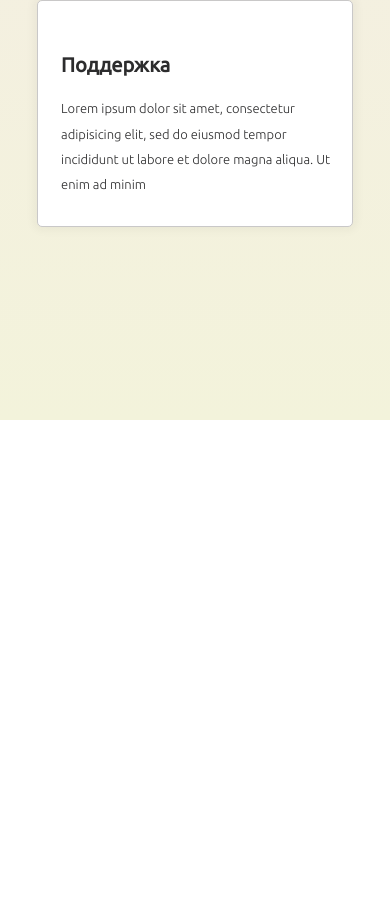
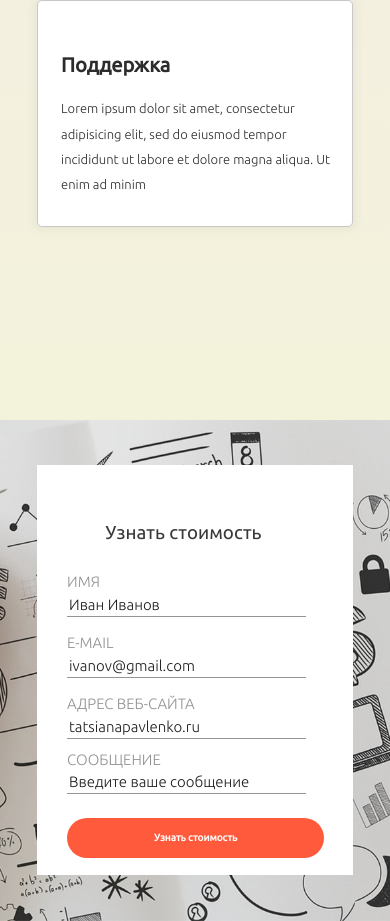
Before and after one commit to Neages/diploma, a website: page index.html in a window 390 px wide. Shown: the part 3492-4413 px from the top of the page. Before the commit the page ends 3932 px from the top, so only its background shows below. Drawn offline with nearby package versions, Linux system fonts and the light colour scheme.

Commit message:
feat: add price section

```diff
--- a/index.html
+++ b/index.html
@@ -206,6 +206,34 @@
       <!-- /.service__content -->
     </section>
 
+    <section class="price">
+      <div class="container-relative">
+        <div class="price__content">
+          <h3 class="price__title">Узнать стоимость</h3>
+          <form action="#" class="form price__form">
+            <div class="input-group price__input-group">
+              <label for="" class="label price__label">имя</label>
+              <input type="text" class="input price__input" placeholder="Иван Иванов">
+            </div>
+            <div class="input-group price__input-group">
+              <label for="" class="label price__label">e-mail</label>
+              <input type="text" class="input price__input" placeholder="ivanov@gmail.com">
+            </div>
+            <div class="input-group price__input-group">
+              <label for="" class="label price__label">адрес веб-сайта</label>
+              <input type="text" class="input price__input" placeholder="tatsianapavlenko.ru">
+            </div>
+            <div class="input-group price__input-group">
+              <label for="" class="label price__label">сообщение</label>
+              <input type="textarea" class="input price__input" placeholder="Введите ваше сообщение">
+            </div>
+            <button class="button price__button button--red">Узнать стоимость</button>
+          </form>
+        </div>
+        <div class="price__image"><img src="img/price-image.png" alt=""></div>
+      </div>
+    </section>
+
   </main>
   <script
   src="https://code.jquery.com/jquery-3.4.1.min.js"
--- a/sass/_grid.sass
+++ b/sass/_grid.sass
@@ -1,3 +1,7 @@
 .container
   width: 1170px
   margin: auto
+.container-relative
+  position: relative
+  width: 1170px
+  margin: auto
--- a/sass/_interface.sass
+++ b/sass/_interface.sass
@@ -31,3 +31,21 @@ button
     font-weight: 400
     line-height: 22px
     max-width: 50rem
+.label
+  color: #939292
+  font-size: 1.125rem
+  font-weight: 300
+  line-height: 18.72px
+  text-transform: uppercase
+.input
+  border: none
+  border-bottom: 1px solid #939497
+.input-group
+  display: flex
+  flex-direction: column
+input
+  &::placeholder
+    color: #1e1e1e
+    font-size: 18px
+    font-weight: 300
+    line-height: 35px
--- a/sass/_media.sass
+++ b/sass/_media.sass
@@ -9,7 +9,7 @@
   .header
     background-position: top left, 84% 16rem
     background-size: 47%, 41%
-  .container
+  .container, .container-relative
     max-width: 90%
   .header-social__links
     margin-left: 1rem
@@ -20,7 +20,21 @@
 @media ( max-width:1190px  )
   html
     font-size: 14px
+  .price
+    &__image
+      right: 0
+      width: 35rem
+  .service
+    margin-bottom: 12rem
 @media ( max-width:991px  )
+  .price
+    &__image
+      display: none
+    &__content
+      margin: auto
+      width: 75%
+  .service
+    margin-bottom: 0
   html
     font-size: 12px
   .button--red
@@ -62,6 +76,11 @@
         font-size: 1.5rem
       &-subtitle
         font-size: 1.2rem
+  .price
+    &__content
+      height: 40rem
+    &__input
+      height: 2rem
 @media ( max-width:900px  )
   .service
 
@@ -75,6 +94,7 @@
       margin-left: 0
       &:last-of-type
         margin: auto
+
 @media ( max-width:780px  )
   body.lock
     overflow: hidden
@@ -223,6 +243,16 @@
         font-size: 2rem
       &-subtitle
         font-size: 1.3rem
+  .price
+    &__content
+      width: 90%
+      height: 41rem
+    &__label
+      font-size: 1.5rem
+    &__input
+      height: 2rem
+      &::placeholder
+        font-size: 1.5rem
 @media ( max-width:490px  )
   .about
     &__blocks
@@ -231,6 +261,10 @@
       align-items: start
     &__block
       flex-direction: row
+  .price
+    &__button
+      margin-left: 0
+      width: 90%
 @media ( max-width:415px  )
   .service
     height: 160rem
@@ -249,7 +283,14 @@
     font-size: 1.7rem
   .service
     height: 170rem
-
+  .price
+    &__content
+      width: 100%
+      margin: 0
 @media ( max-width:319px  )
   .service
     height: 180rem
+    overflow: auto
+  .price
+    &__content
+      height: 43rem
--- a/sass/style.sass
+++ b/sass/style.sass
@@ -8,4 +8,5 @@
 @import 'templates/video'
 @import 'templates/features'
 @import 'templates/service'
+@import 'templates/price'
 @import 'media'
--- /dev/null
+++ b/sass/templates/_price.sass
@@ -0,0 +1,44 @@
+.price
+  position: relative
+  padding-top: 4.5rem
+  padding-bottom: 4.625rem
+  display: flex
+  background: url('../img/price-bg.jpg') no-repeat center/cover
+  &__title
+    margin-top: 0
+    padding-right: 5.3125rem
+    text-align: center
+    font-size: 1.875rem
+    font-weight: 500
+    line-height: 35px
+    // margin-bottom: 7.25rem
+  &__content
+    padding: 5rem 0 0 3rem
+    background-color: $white
+    position: relative
+    height: 37.375rem
+    display: flex
+    flex-direction: column
+    width: 60%
+  &__form
+    height: 100%
+    margin-top: 0.5rem
+  &__input-group
+    margin-bottom: 1.7rem
+    max-width: 83.5%
+    &:last-of-type
+      margin-top: -0.5rem
+  &__label
+   margin-bottom: 0.4rem
+   &:last-of-type
+    margin-bottom: 0.5rem
+  &__button
+    margin-left: 25%
+    margin-top: 2.5%
+    padding: 13px 41px
+  &__image
+    position: absolute
+    top: 0
+    right: -13%
+    width: 47rem
+    height: 37.3125rem
```
Also changed, not shown: css/style.css, img/price-bg.jpg (added), img/price-image.png (added), img/service/service-bg1.jpg.
